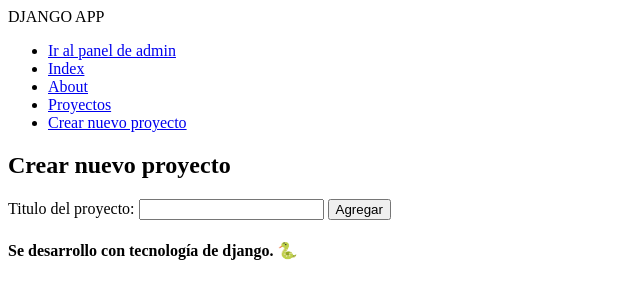
After one commit to BricoBC/project-django, a Django app: page /create_new_project/ in a window 1280 px wide. The commit adds this page. Shown: the top 300 px of the page, without its empty margins (0-640 px from the left). Run offline with Django 4.2, Linux system fonts and the light colour scheme.

Commit message:
Add new forms at a new view

```diff
--- /dev/null
+++ b/myapp/forms.py
@@ -0,0 +1,9 @@
+from django import forms
+
+class CreateNewProject(forms.Form):
+    nombre = forms.CharField(label = 'Titulo del proyecto', max_length=200, required=True)
+
+class CreateNewTask(forms.Form):
+    title = forms.CharField(label = 'Titulo de la tarea', max_length=200, required=True)
+    description = forms.CharField(widget=forms.Textarea, label="Descripción",
+                                max_length=200,)
--- a/myapp/templates/layout/base.html
+++ b/myapp/templates/layout/base.html
@@ -7,6 +7,7 @@
         <li><a href="/hi/Brico/">Index</a></li>
         <li><a href="/about/">About</a></li>
         <li><a href="/project/">Proyectos</a></li>
+        <li><a href="/create_new_project/">Crear nuevo proyecto</a></li>
 
     </ul>
 </nav>
--- /dev/null
+++ b/myapp/templates/new_project.html
@@ -0,0 +1,14 @@
+{% extends 'layout/base.html'%}
+
+{%block content%}
+<h2>Crear nuevo proyecto</h2>
+
+<form method="POST">
+    {% csrf_token %}
+    {{ forms }}
+    <button>
+        Agregar
+    </button>
+</form>
+
+{% endblock content %}
--- a/myapp/urls.py
+++ b/myapp/urls.py
@@ -5,5 +5,6 @@ urlpatterns = [
     path('hi/<str:username>/', views.hi ), #Accede a la ruta, ejecuta la función.
     path('about/', views.about),
     path('project/', views.projects),
-    path('task/<int:id>', views.task)
+    path('task/<int:id>', views.task),
+    path('create_new_project/', views.create_new_project),
 ]
--- a/myapp/views.py
+++ b/myapp/views.py
@@ -1,6 +1,7 @@
 from django.http import HttpResponse, JsonResponse
 from .models import Project, Task
-from django.shortcuts import get_object_or_404, render
+from django.shortcuts import get_object_or_404, render, redirect
+from .forms import CreateNewTask, CreateNewProject
 
 # Create your views here.
 def hi(request, username):
@@ -24,3 +25,16 @@ def task(request, id):
     #Lo que se manda es la fila que se consultó, en mi caso tiene la siguiente forma:
     #tasks = __str__, tasks.id, tasks.title, tasks.description, tasks.project_id, tasks.done.
     #Por ende estás propiedades se pueden utilizar a la hora de mandarlo a la plantilla
+
+def create_new_project(request):
+    if request.method == 'GET':
+        return render(request, 'new_project.html', {
+            'forms': CreateNewProject()
+        })
+    else:
+        # Guardar en la tabla Project
+        Project.objects.create(
+            name = request.POST['nombre']
+            #La columna name, mando lo que se tiene en el forms.
+        )
+        return redirect('/project/')
```
Also changed, not shown: README.md.
